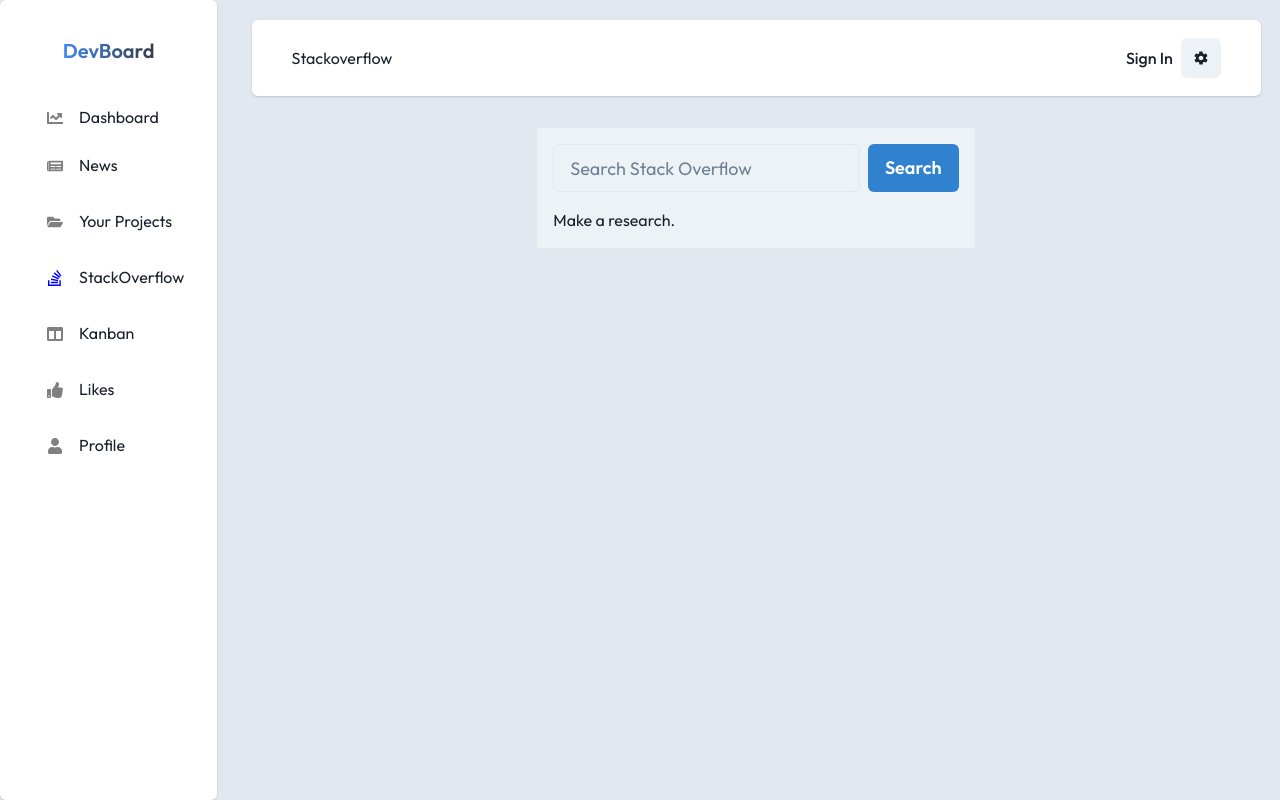
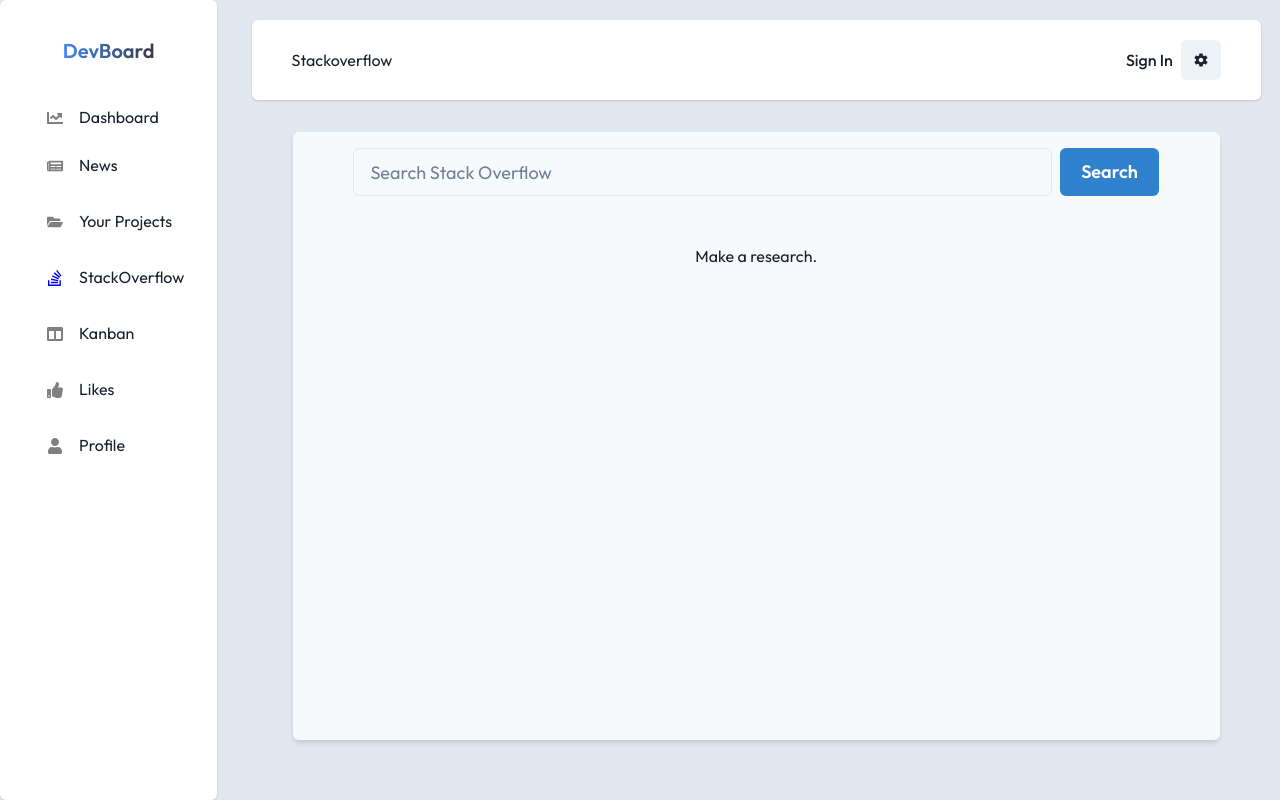
Before and after one commit to TessFanny/devBoard, a React (Vite) app in the folder DevBoard/: page /stackoverflow in a window 1280 px wide. Built offline with nearby package versions, Linux system fonts and the light colour scheme; sample sign-in values are in the browser's storage.

Commit message:
replaced height header whit viewheight and change style of stackoverflow

```diff
--- a/DevBoard/src/components/Header/Header.jsx
+++ b/DevBoard/src/components/Header/Header.jsx
@@ -36,7 +36,7 @@
 
   return (
     <Flex
-      h="10%" // Sets the height of the header
+      h="10vh" // Sets the height of the header
       w="98%" // Sets the width of the header
       p="4" // Sets the padding of the header
       pr="10" // Sets the right padding of the header
--- a/DevBoard/src/components/Sidebar/Sidebar.jsx
+++ b/DevBoard/src/components/Sidebar/Sidebar.jsx
@@ -47,6 +47,7 @@
   };
 
   return (
+
     <Box
       h="full"
       boxShadow="base"
@@ -191,6 +192,8 @@
         </Link>
       </Box>
     </Box>
+
+
   );
 };
 
--- a/DevBoard/src/components/StackOverflowSearch/StackOverflowSearch.jsx
+++ b/DevBoard/src/components/StackOverflowSearch/StackOverflowSearch.jsx
@@ -9,6 +9,9 @@
   Link,
   Text,
   Spinner,
+  Flex,
+  SimpleGrid,
+  Heading,
 } from '@chakra-ui/react';
 
 function StackOverflowSearch() {
@@ -37,9 +40,22 @@
   };
 
   return (
-    <Box p="4" bg="gray.100" style={{ marginTop: '2rem' }}>
-      <form onSubmit={handleFormSubmit}>
-        <Stack direction="row">
+    <Flex
+      w="90%"
+      minH="80%"
+      mt="2rem"
+      bgColor="gray.50"
+      borderRadius="md"
+      boxShadow="md"
+      p="4"
+      flexDir="column"
+      align="center"
+    >
+      <form
+        onSubmit={handleFormSubmit}
+        style={{ width: '90%', marginBottom: '2rem' }}
+      >
+        <Stack direction="row" align="center">
           <Input
             type="text"
             placeholder="Search Stack Overflow"
@@ -61,24 +77,37 @@
         </Stack>
       </form>
       {loading ? (
-        <Stack mt="4" align="center">
+        <Flex justify="center" align="center" w="90%">
+          <Stack align="center">
             <Spinner size="lg" />
             <Text>Searching...</Text>
           </Stack>
+        </Flex>
       ) : results.length > 0 ? (
-        <List mt="4">
+        <Box style={{ flex: '1', width: '95%', h: '75%' }}>
+          <Stack spacing={2} w="95%" h="92%" overflowY="scroll">
             {results.map((result) => (
-            <ListItem key={result.question_id}>
+              <Box
+                key={result.question_id}
+                bg="white"
+                borderRadius="md"
+                boxShadow="md"
+                p="4"
+                w="90%"
+              >
                 <Link href={result.link} target="_blank" rel="noreferrer">
-                {result.title}
+                  <Heading size="md">{result.title}</Heading>
                 </Link>
-            </ListItem>
+              </Box>
             ))}
-        </List>
+          </Stack>
+        </Box>
       ) : (
-        <Text mt="4">Make a research.</Text>
+        <Flex justify="center" align="center" w="100%" mt="4">
+          <Text>Make a research.</Text>
+        </Flex>
       )}
-    </Box>
+    </Flex>
   );
 }
 
```
Lines whose indentation alone changed are shown as unchanged.
